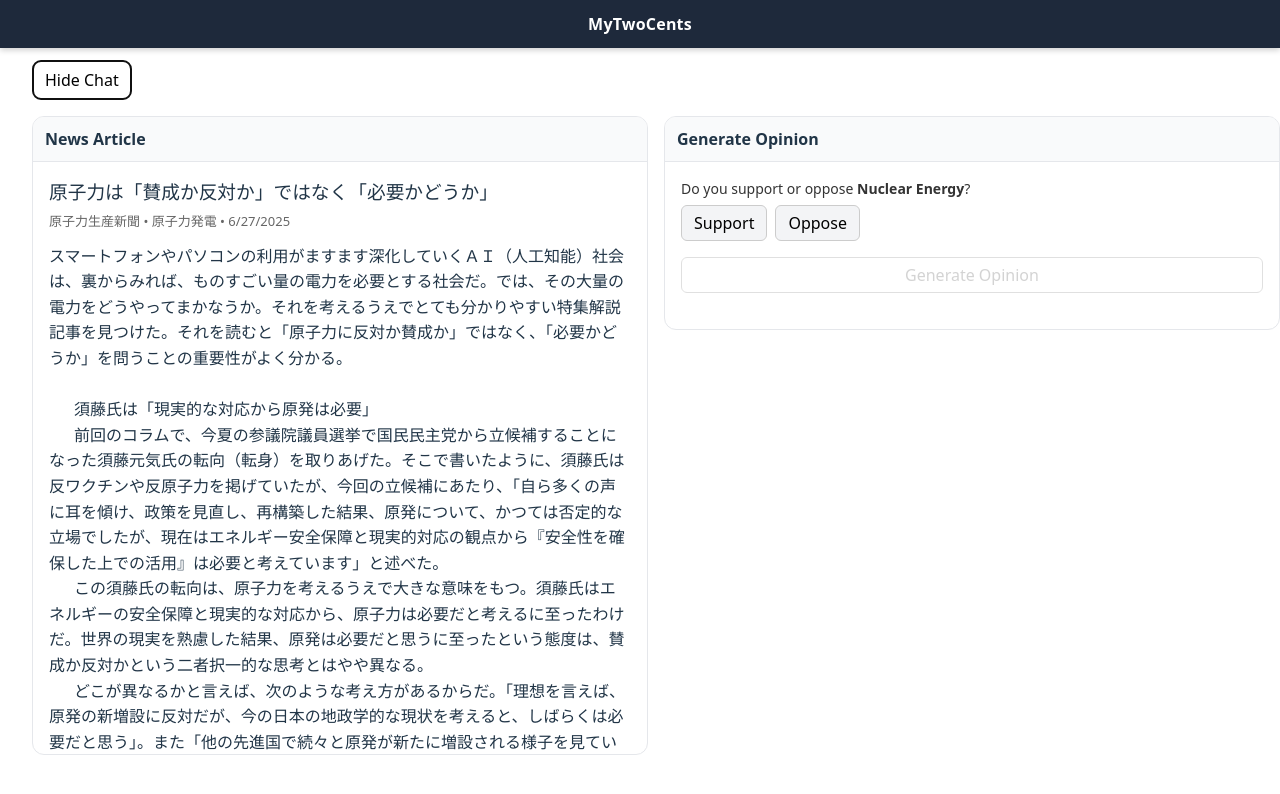
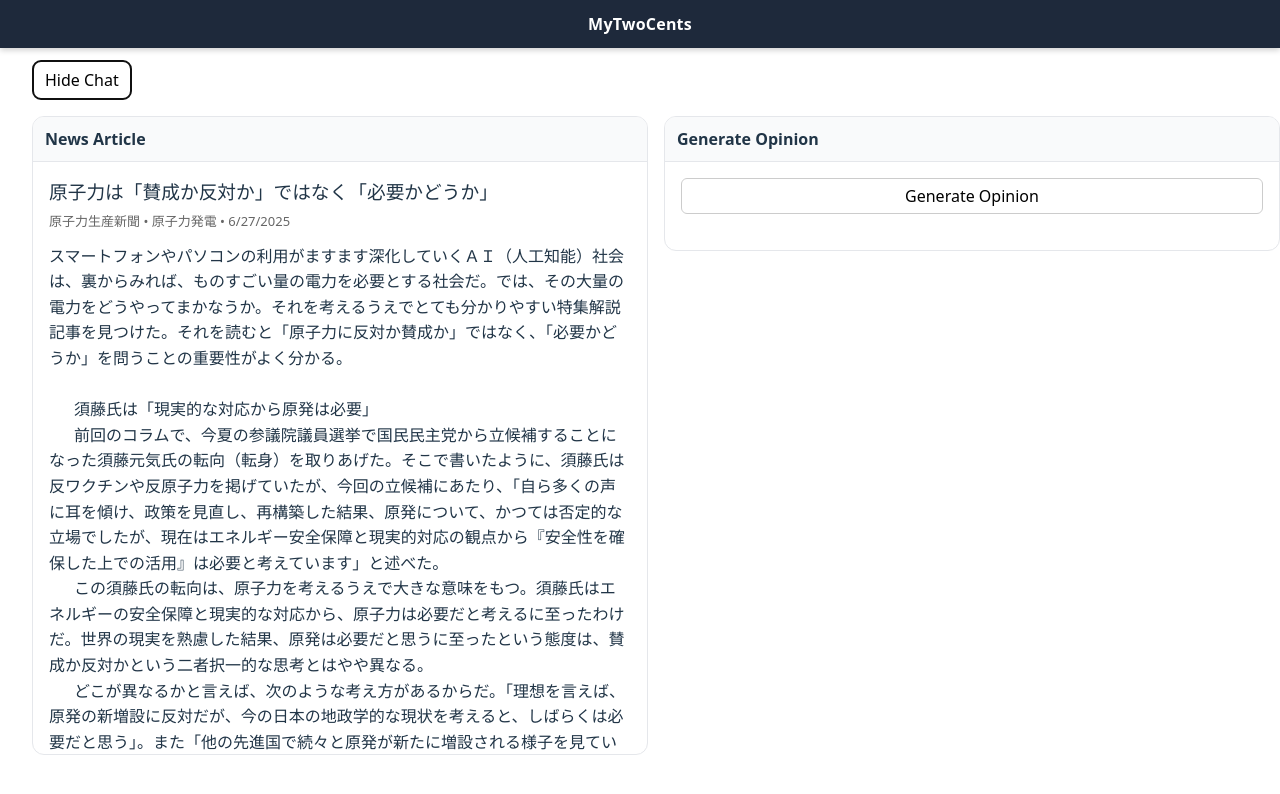
Before and after one commit to WreckItBoss/MockTwoCents, a React (Vite) app: page / in a window 1280 px wide. Both pictures are taken after a click on the button "Show Chat". Shown: the top 794 px of the page. Built offline with nearby package versions, Linux system fonts and the light colour scheme.

Commit message:
removed the user stance

```diff
--- a/src/App.jsx
+++ b/src/App.jsx
@@ -6,7 +6,7 @@ import "./App.css";
 import Navigator from "./components/Navigator/Navigator.jsx";
 
 export default function Debate() {
-  const [status, setStatus] = useState(null);
+  // const [status, setStatus] = useState(null);
   const [rounds] = useState(3);
   const [teamSize] = useState(1);
   const [userPosition, setUserPosition] = useState(null);
@@ -50,7 +50,7 @@ export default function Debate() {
       const res = await generateDebate({
         numRounds: rounds,
         teamSize,
-        userPosition,
+        // userPosition,
       });
 
       const allMessages = res.messages ?? [];
@@ -202,37 +202,10 @@ export default function Debate() {
                   {!debate ? (
                     <div className="debate-controls">
                       <div className="control-row">
-                        <p className="toggle-question">
-                          Do you support or oppose{" "}
-                          <strong>Nuclear Energy</strong>?
-                        </p>
-
-                        <div className="toggle-buttons">
-                          <button
-                            className={
-                              userPosition === "agree" ? "active" : ""
-                            }
-                            onClick={() => setUserPosition("agree")}
-                          >
-                            Support
-                          </button>
-
-                          <button
-                            className={
-                              userPosition === "disagree" ? "active" : ""
-                            }
-                            onClick={() => setUserPosition("disagree")}
-                          >
-                            Oppose
-                          </button>
-                        </div>
-                      </div>
-
-                      <div className="control-row">
                         <button
                           className="generate-btn"
                           onClick={onGenerate}
-                          disabled={debateLoading || !userPosition}
+                          disabled={debateLoading}
                         >
                           {debateLoading
                             ? "生成中..."
```
